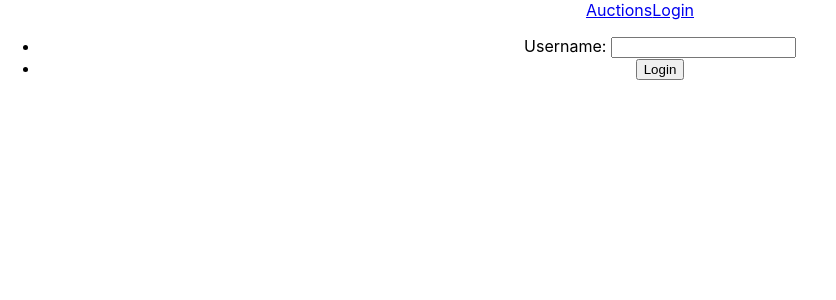
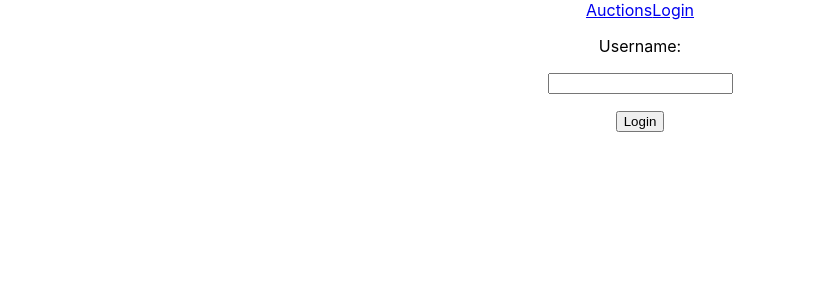
Before and after one commit to KBriannaCollins/AuctionHouseSystem, a React (Create React App) app in the folder auctionhouse-frontend/: page /login in a window 1280 px wide. Shown: the top 300 px of the page, without its empty margins (0-836 px from the left). Built offline with nearby package versions, Linux system fonts and the light colour scheme; no server answers.

Commit message:
turned login into a form

```diff
--- a/auctionhouse-frontend/src/components/login.component.js
+++ b/auctionhouse-frontend/src/components/login.component.js
@@ -53,14 +53,15 @@ class Login extends Component {
     getLoginForm() {
         return (
             <>
-                <ul className = 'nav'>
-                    <li className = 'nav-item'>Username: <input type="text"
+                <form onSubmit={this.login}>
+                    <p><label>Username:</label></p>
+                    <p><input type="text"
                         value={this.props.username}
-                        onChange={ this.handleInput }
-                        onKeyDown={ (e) => this.handleKeyDown(e) }></input></li>
-                    <li className = 'nav-item'><button className='btn btn-primary'
-                        onClick={ this.login }>Login</button></li>
-                </ul>
+                        onChange={this.handleInput}
+                        onKeyDown={ (e) => this.handleKeyDown(e) }></input></p>
+                    <p><button className='btn btn-primary'
+                        onClick={ this.login}>Login</button></p>
+                </form>
             </>
         )
     }
```
